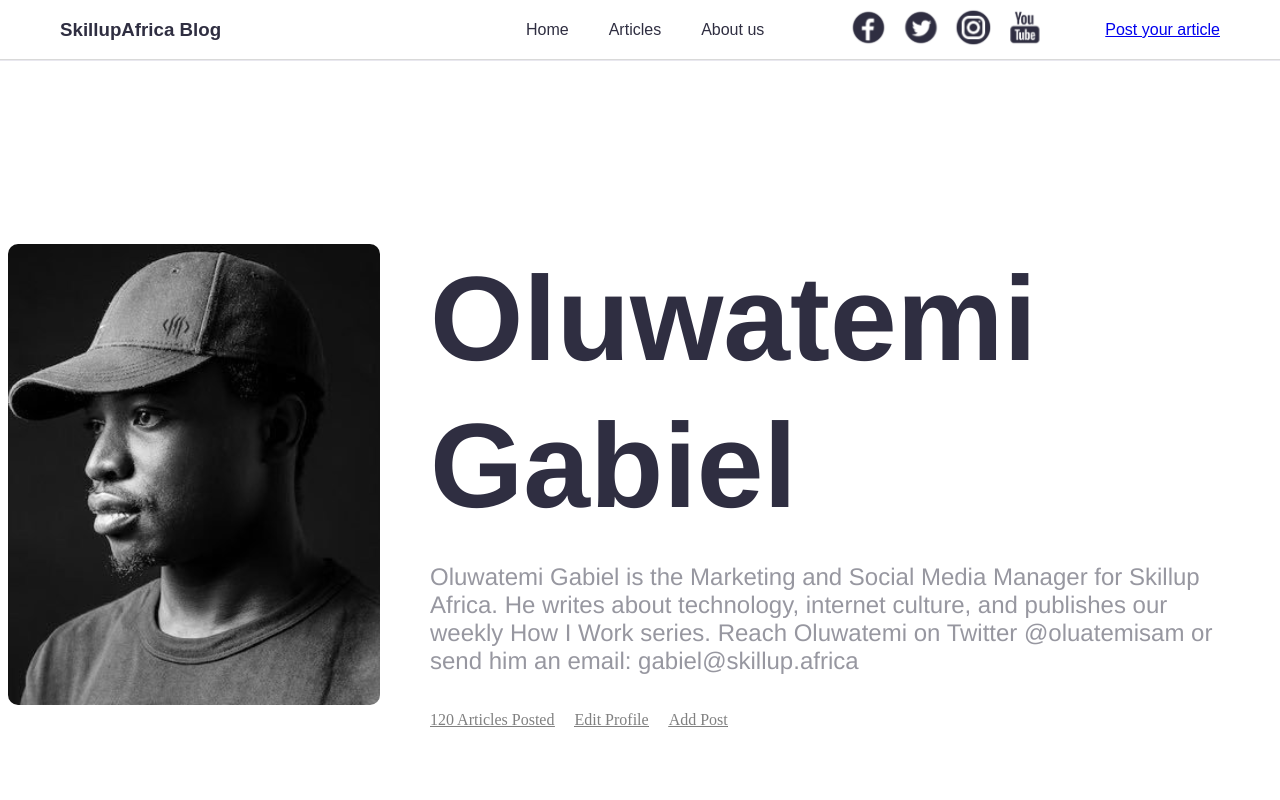
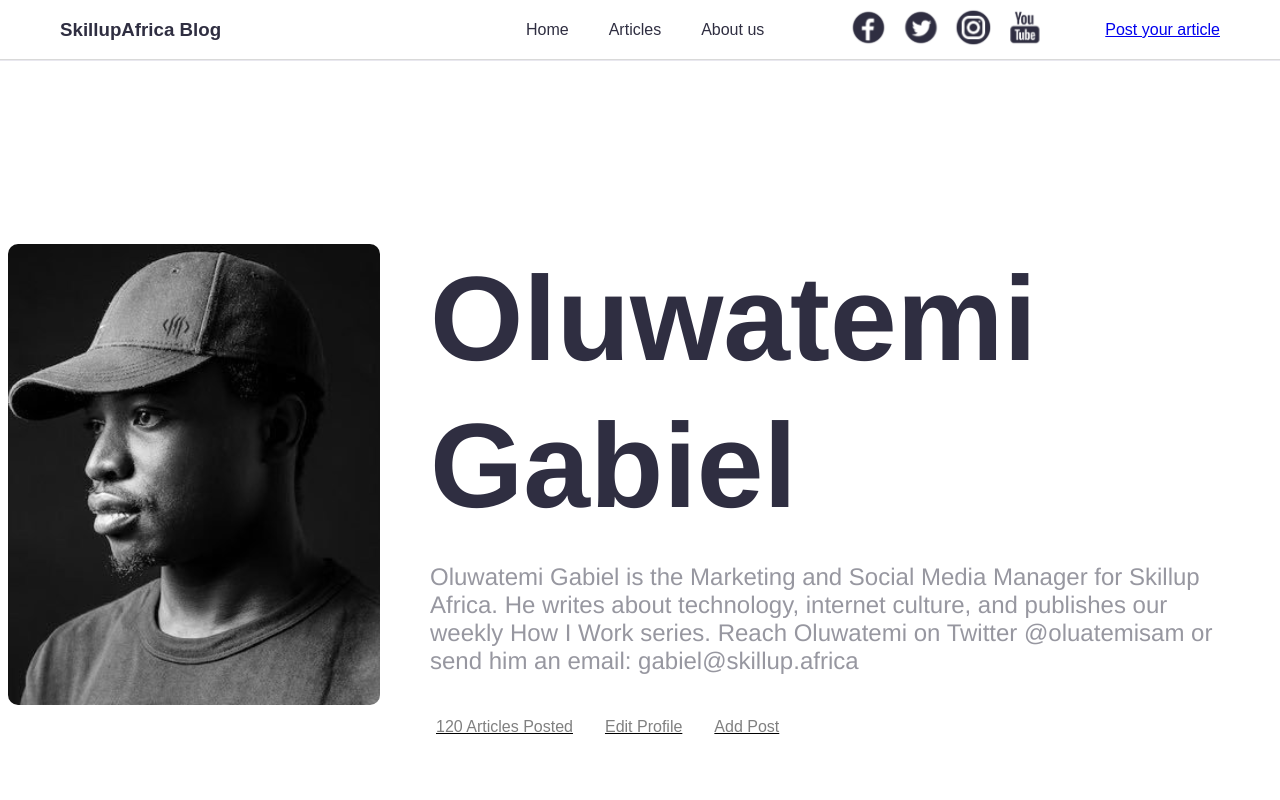
Before and after one commit to Adesina-Abiodun/SkillUp-Blog, a React (Vite) app: page /editor/1 in a window 1280 px wide. Shown: the top 800 px of the page. Built offline with nearby package versions, Linux system fonts and the light colour scheme.

Commit message:
Changed hrefs to buttons

```diff
--- a/src/EditorPage/EditorsProfile.jsx
+++ b/src/EditorPage/EditorsProfile.jsx
@@ -17,16 +17,12 @@ function EditorProfile() {
                   Twitter @oluatemisam or send him an email:
                   gabiel@skillup.africa
                 </p>
-                <div className="editorProfile-refsDivs">
-                  <a href="#" className="editorProfile-href1">
+                <div className="editorProfile-btnDivs">
+                  <button className="editorProfile-btn1">
                     120 Articles Posted
-                  </a>
-                  <a href="#" className="editorProfile-href2">
-                    Edit Profile
-                  </a>
-                  <a href="#" className="editorProfile-href2">
-                    Add Post
-                  </a>
+                  </button>
+                  <button className="editorProfile-btn2">Edit Profile</button>
+                  <button className="editorProfile-btn3">Add Post</button>
                 </div>
               </div>
             </div>
--- a/src/EditorPage/editorsProfile.css
+++ b/src/EditorPage/editorsProfile.css
@@ -73,7 +73,7 @@
     color: #9797A0;
   }
 
-  .editorProfile-refsDivs {
+  .editorProfile-btnDivs {
     width: 801px;
     height: 32px;
     display: flex;
@@ -83,13 +83,29 @@
 
   }
 
-  .editorProfile-href1 {
+  .editorProfile-btn1 {
     color: gray;
+    padding: none;
+    border: none;
+    background: none;
+    font-size: medium;
   }
 
-  .editorProfile-href2 {
+  .editorProfile-btn2 {
     margin-left: 20px;
     color: gray;
+    padding: none;
+    border: none;
+    background: none;
+    font-size: medium;
+  }
+  .editorProfile-btn3 {
+    margin-left: 20px;
+    color: gray;
+    padding: none;
+    border: none;
+    background: none;
+    font-size: medium;
   }
 
   .editorProfile-vectorLine {
```
